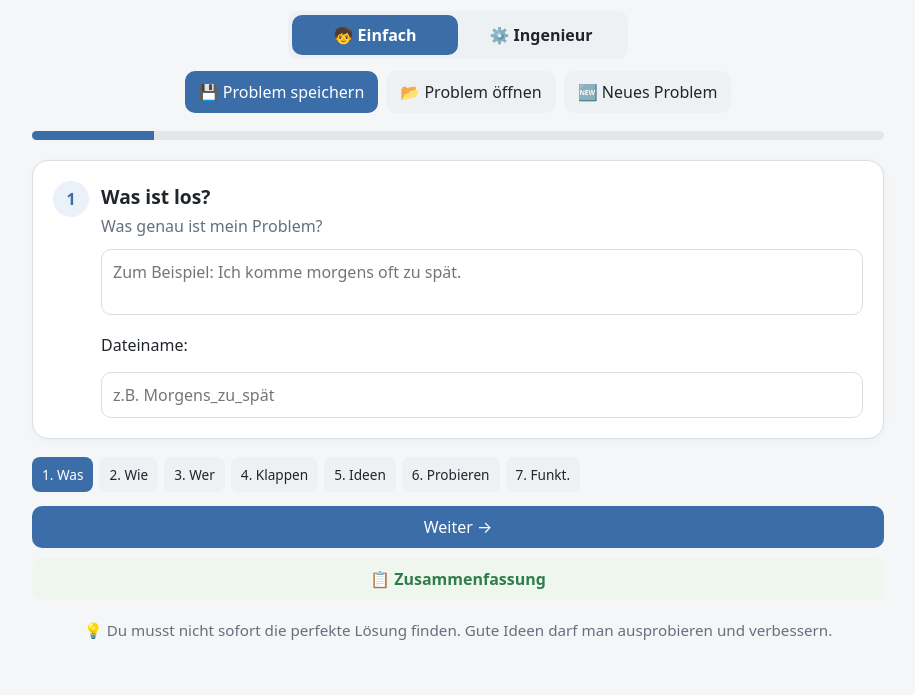
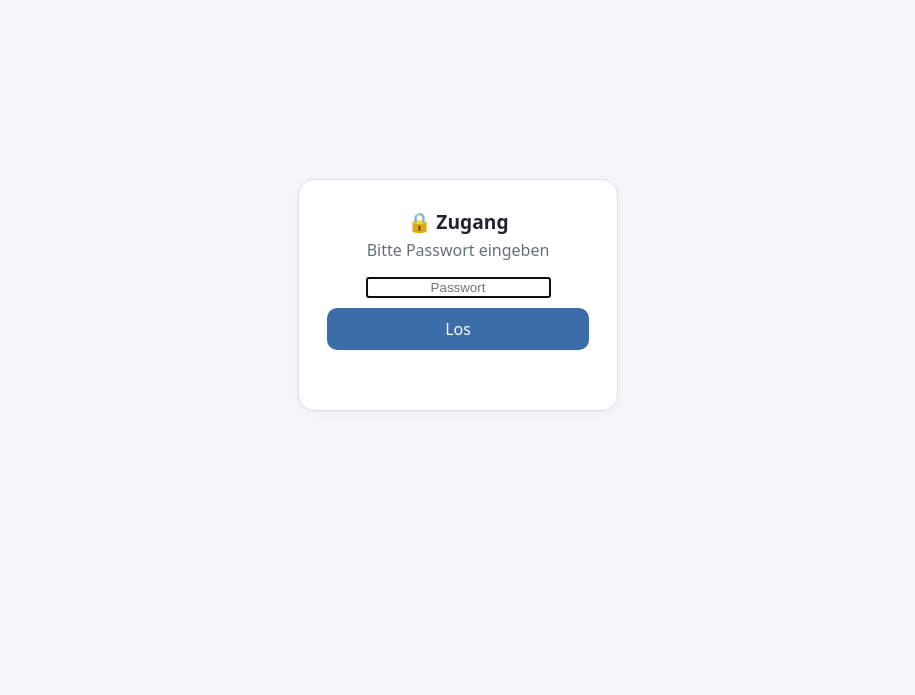
Before and after one commit to Steffen150/familie-tool, a plain HTML site: page index.html in a window 1280 px wide. Shown: the part 105-800 px from the top of the page, without its empty margins (182-1097 px from the left). Drawn offline with Linux system fonts and the light colour scheme.

Commit message:
Add files via upload
V6.1

```diff
--- a/index.html
+++ b/index.html
@@ -3,6 +3,7 @@
 <head>
 <meta charset="utf-8">
 <meta name="viewport" content="width=device-width,initial-scale=1">
+<meta name="robots" content="noindex, nofollow">
 <title id="pageTitle">Problemlöser</title>
 <style>
   :root{--bg:#f4f6f8;--card:#fff;--text:#20252b;--muted:#65707c;--line:#d9dee5;--accent:#3b6ea8;--ok:#2f7d4a;}
@@ -44,11 +45,26 @@
   .checkbox-row{display:flex;gap:8px;margin:8px 0;align-items:flex-start}
   .checkbox-wrap{display:flex;align-items:center;margin-top:11px;min-width:20px;height:20px}
   .checkbox-wrap input{width:16px;height:16px;cursor:pointer}
+  .gate{position:fixed;inset:0;background:var(--bg);display:flex;align-items:center;justify-content:center;z-index:999;padding:20px}
+  .gate-card{background:var(--card);border:1px solid var(--line);border-radius:16px;padding:28px;max-width:320px;width:100%;text-align:center;box-shadow:0 2px 8px #0000000a}
+  .gate-card h2{margin:0 0 4px}
+  .gate-card p{color:var(--muted);margin:0 0 14px}
+  .gate-card input{margin-bottom:10px;text-align:center}
+  .gate-error{color:#8a2f2f;font-size:.9rem;min-height:1.2em;margin:6px 0 0}
   @media(max-width:600px){.wrap{padding:14px}}
 </style>
 </head>
 <body>
-<div class="wrap">
+<div id="gate" class="gate">
+  <div class="gate-card">
+    <h2>🔒 Zugang</h2>
+    <p>Bitte Passwort eingeben</p>
+    <input id="gatePw" type="password" placeholder="Passwort" autofocus onkeydown="if(event.key==='Enter')checkGate()">
+    <button class="primary" style="width:100%" onclick="checkGate()">Los</button>
+    <p class="gate-error" id="gateError"></p>
+  </div>
+</div>
+<div class="wrap" id="appRoot" style="display:none">
 <header>
   <h1 id="appTitle"></h1>
   <p class="sub" id="appSub"></p>
@@ -73,12 +89,37 @@
   <button id="next" class="primary" onclick="goNext()">Weiter →</button>
 </div>
 
+
 <button class="summaryBtn" onclick="goToSummary()">📋 Zusammenfassung</button>
 
 <p class="tip" id="appTip"></p>
 </div>
 
 <script>
+/* ---------- Zugangs-Sperre (nur einfacher Schutz vor Suchmaschinen/
+   zufälligen Besuchern, KEINE echte Sicherheit — das Passwort steht
+   im Klartext im HTML-Quelltext und ist per Browser-Entwicklertools
+   in Sekunden auslesbar) ---------- */
+
+const GATE_PASSWORD="tween";
+
+function checkGate(){
+ const val=document.getElementById("gatePw").value;
+ if(val===GATE_PASSWORD){
+   sessionStorage.setItem("problemloser_gate_ok","1");
+   unlockGate();
+ }else{
+   document.getElementById("gateError").textContent="Falsches Passwort.";
+   document.getElementById("gatePw").value="";
+   document.getElementById("gatePw").focus();
+ }
+}
+function unlockGate(){
+ document.getElementById("gate").style.display="none";
+ document.getElementById("appRoot").style.display="";
+}
+if(sessionStorage.getItem("problemloser_gate_ok")==="1"){ unlockGate(); }
+
 /* ============================================================
    DATENMODELL — wie eine kleine Datenbank mit stabilen IDs
    ------------------------------------------------------------
```
